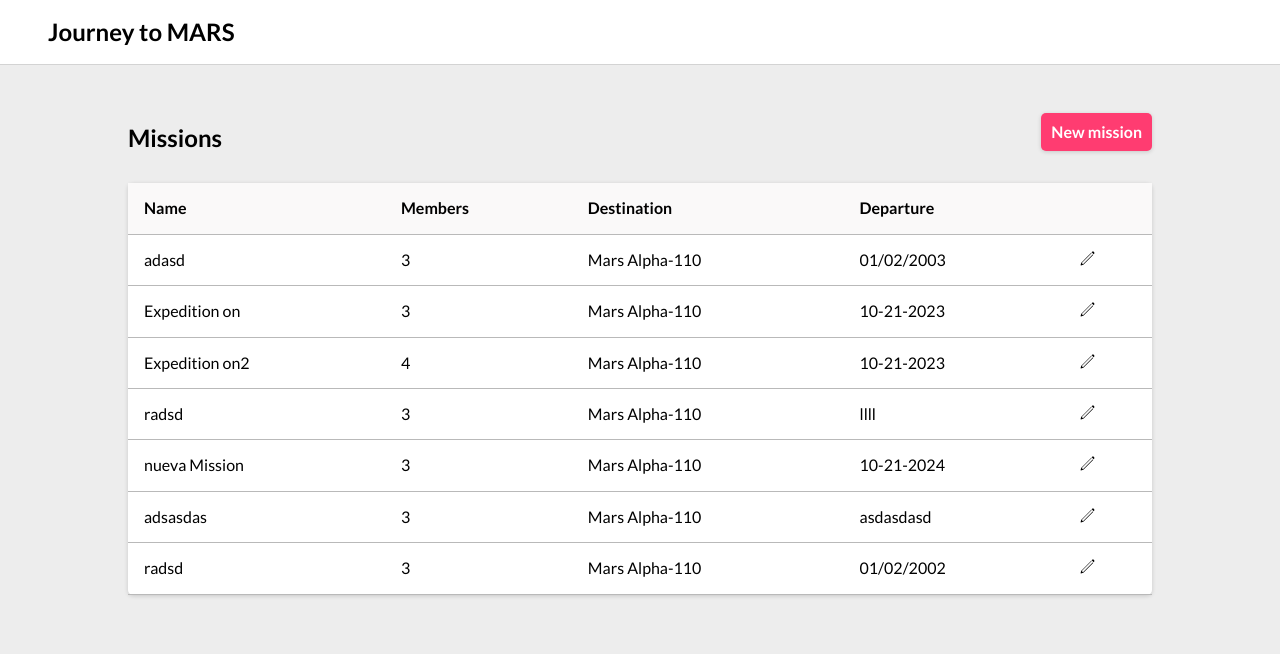
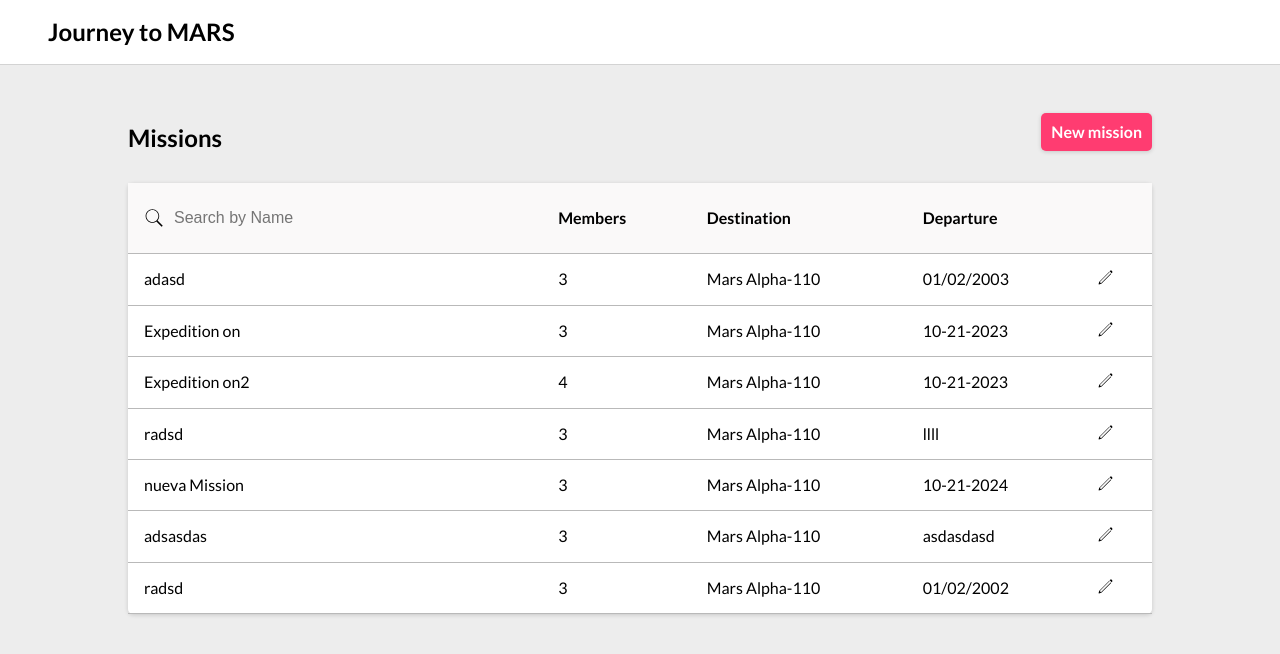
Before and after one commit to guadalazzo/JourneyOrchestrator, a React (Vite) app: page / in a window 1280 px wide. Shown: the top 654 px of the page. Built offline with nearby package versions, Linux system fonts and the light colour scheme; data requests are answered from the project's data file.

Commit message:
Wip search

```diff
--- a/src/components/Table/Table.scss
+++ b/src/components/Table/Table.scss
@@ -36,3 +36,18 @@
   top: 0;
   right: 0;
 }
+.search {
+  display: flex;
+  img {
+    width: 20px;
+  }
+  input {
+    background: none;
+    border: none;
+    padding: 10px;
+    font-size: 16px;
+    &:focus-visible {
+      outline: none;
+    }
+  }
+}
--- a/src/components/Table/Table.tsx
+++ b/src/components/Table/Table.tsx
@@ -1,12 +1,34 @@
 import './Table.scss';
 import { Mission } from '../../types/missionManagment.types';
+import { useState } from 'react';
 
 export default function Table({ missions, handleEdit }: { missions: Mission[]; handleEdit: (id: number) => void }) {
+  const [missionsName, setMissionName] = useState('');
+  const handleInput = (e: React.ChangeEvent<HTMLInputElement>) => {
+    setMissionName(e.target.value);
+  };
+  const filteredMissions = missions.filter((product) => {
+    // TODO implement Debounce
+    return product.name.includes(missionsName);
+  });
+
   return (
     <table className="missions-table">
       <thead>
         <tr>
-          <th>Name</th>
+          <th>
+            <label className="search">
+              <img src="public/assets/search.svg" alt="search"></img>
+              <input
+                onChange={handleInput}
+                value={missionsName}
+                type="text"
+                name="name"
+                id="name-search"
+                placeholder="Search by Name"
+              />
+            </label>
+          </th>
           <th>Members</th>
           <th>Destination</th>
           <th>Departure</th>
@@ -14,7 +36,7 @@ export default function Table({ missions, handleEdit }: { missions: Mission[]; h
         </tr>
       </thead>
       <tbody>
-        {missions?.map((mission, index) => {
+        {filteredMissions?.map((mission, index) => {
           return (
             <tr className="missions-table_row" key={`${mission.name}-${index}`}>
               <td>{mission.name}</td>
@@ -29,6 +51,7 @@ export default function Table({ missions, handleEdit }: { missions: Mission[]; h
             </tr>
           );
         })}
+        {!filteredMissions.length && <div>No results</div>}
       </tbody>
     </table>
   );
--- a/src/pages/MissionManagment/style.scss
+++ b/src/pages/MissionManagment/style.scss
@@ -25,7 +25,7 @@
     .remove-button {
       color: $gray;
       position: absolute;
-      top: 40%;
+      top: 33%;
       right: 10px;
     }
   }
@@ -44,7 +44,7 @@
   }
 }
 
-.mission-managment {
+.mission-managment form {
   display: flex;
   flex-direction: column;
   .cta {
```
Also changed, not shown: public/assets/search.svg (added).
